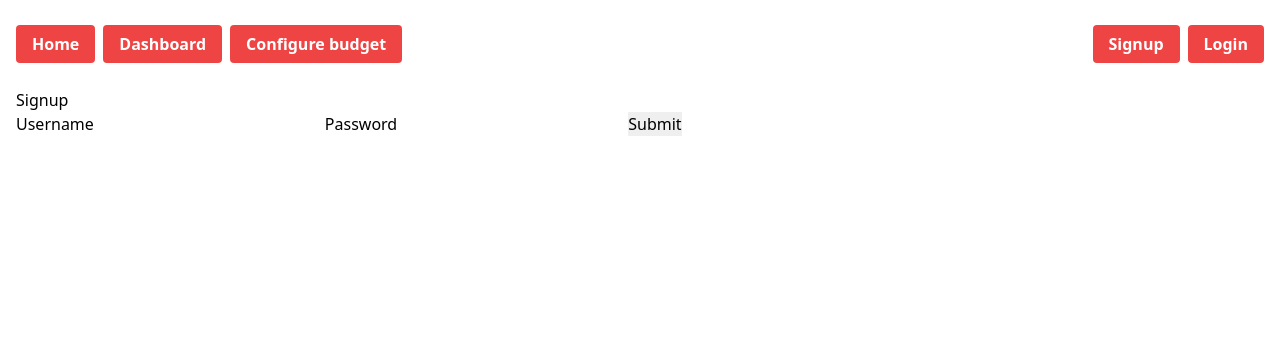
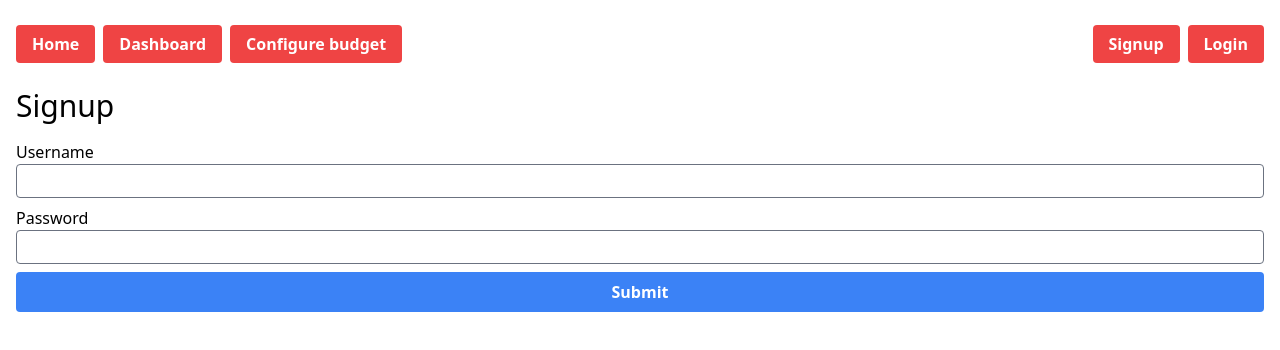
Before and after one commit to OliverMKing/personal-budget-final, a React (Create React App) app: page /signup in a window 1280 px wide. Shown: the top 350 px of the page. Built offline with nearby package versions, Linux system fonts and the light colour scheme.

Commit message:
Style login and signup

```diff
--- a/public/index.html
+++ b/public/index.html
@@ -24,7 +24,7 @@
       work correctly both with client-side routing and a non-root public URL.
       Learn how to configure a non-root public URL by running `npm run build`.
     -->
-    <title>React App</title>
+    <title>Personal Budget</title>
   </head>
   <body>
     <noscript>You need to enable JavaScript to run this app.</noscript>
--- a/src/Pages/Login.js
+++ b/src/Pages/Login.js
@@ -32,18 +32,32 @@ function Login() {
 
   return (
     <div>
-      <h1>Login</h1>
-      <form onSubmit={handleSubmit}>
-        <label>Username</label>
-        <input type="text" value={username} onChange={handleUsernameChange} />
+      <h1 className="text-3xl">Login</h1>
+      <form className="mt-4" onSubmit={handleSubmit}>
+        <div className="flex flex-col">
+          <label>Username</label>
+          <input
+            className="p-1 border border-gray-500 rounded"
+            type="text"
+            value={username}
+            onChange={handleUsernameChange}
+          />
+        </div>
 
-        <label>Password</label>
+        <div className="flex flex-col mt-2">
+          <label>Password</label>
+          <input
+            className="p-1 border border-gray-500 rounded"
+            type="password"
+            value={password}
+            onChange={handlePasswordChange}
+          />
+        </div>
         <input
-          type="password"
-          value={password}
-          onChange={handlePasswordChange}
+          className="w-full mt-2 p-2 rounded cursor-pointer bg-blue-500 hover:bg-blue-700 text-white font-bold"
+          type="submit"
+          value="Submit"
         />
-        <input type="submit" value="Submit" />
       </form>
       {failure.length > 0 && <p>{failure}</p>}
     </div>
--- a/src/Pages/Signup.js
+++ b/src/Pages/Signup.js
@@ -29,18 +29,31 @@ function Signup() {
 
   return (
     <div>
-      <h1>Signup</h1>
-      <form onSubmit={handleSubmit}>
-        <label>Username</label>
-        <input type="text" value={username} onChange={handleUsernameChange} />
-
-        <label>Password</label>
+      <h1 className="text-3xl">Signup</h1>
+      <form className="mt-4" onSubmit={handleSubmit}>
+        <div className="flex flex-col">
+          <label>Username</label>
+          <input
+            className="p-1 border border-gray-500 rounded"
+            type="text"
+            value={username}
+            onChange={handleUsernameChange}
+          />
+        </div>
+        <div className="flex flex-col mt-2">
+          <label>Password</label>
+          <input
+            className="p-1 border border-gray-500 rounded"
+            type="password"
+            value={password}
+            onChange={handlePasswordChange}
+          />
+        </div>
         <input
-          type="password"
-          value={password}
-          onChange={handlePasswordChange}
+          className="w-full mt-2 p-2 rounded cursor-pointer bg-blue-500 hover:bg-blue-700 text-white font-bold"
+          type="submit"
+          value="Submit"
         />
-        <input type="submit" value="Submit" />
       </form>
     </div>
   );
```
